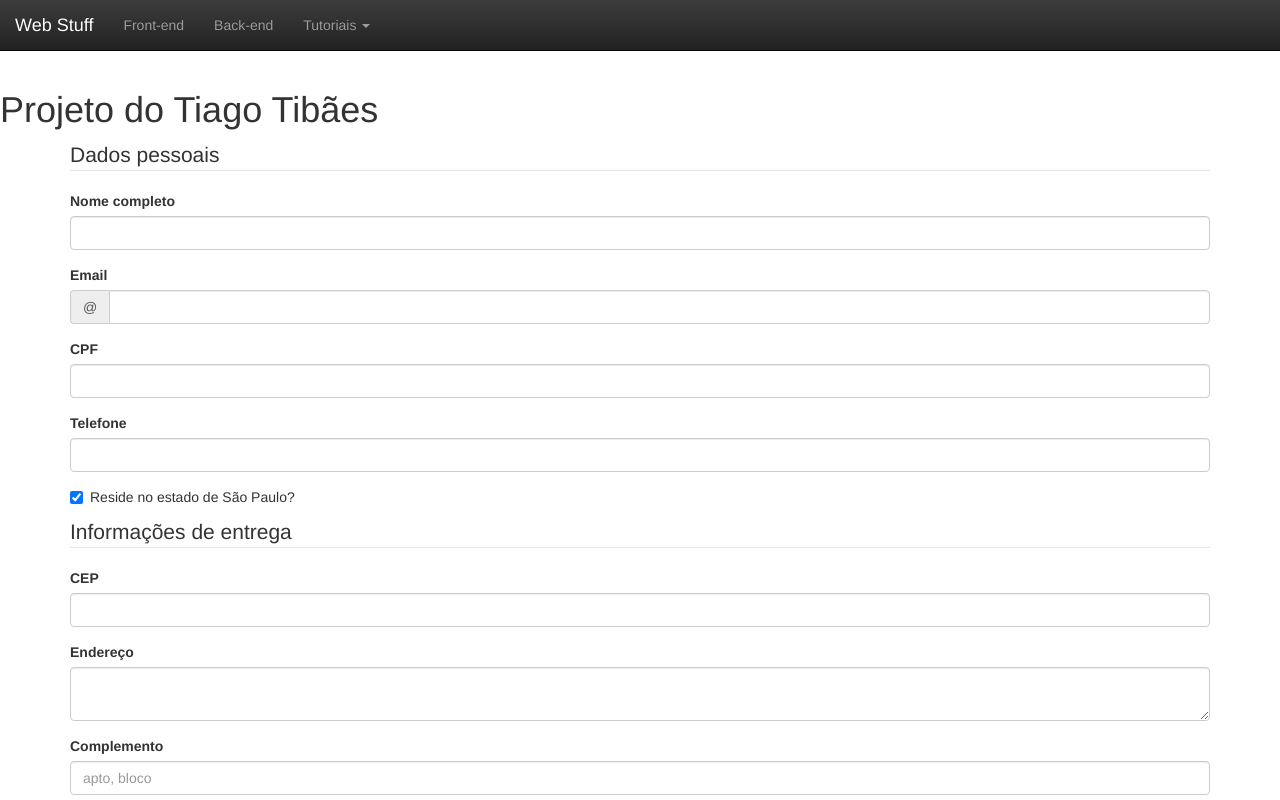
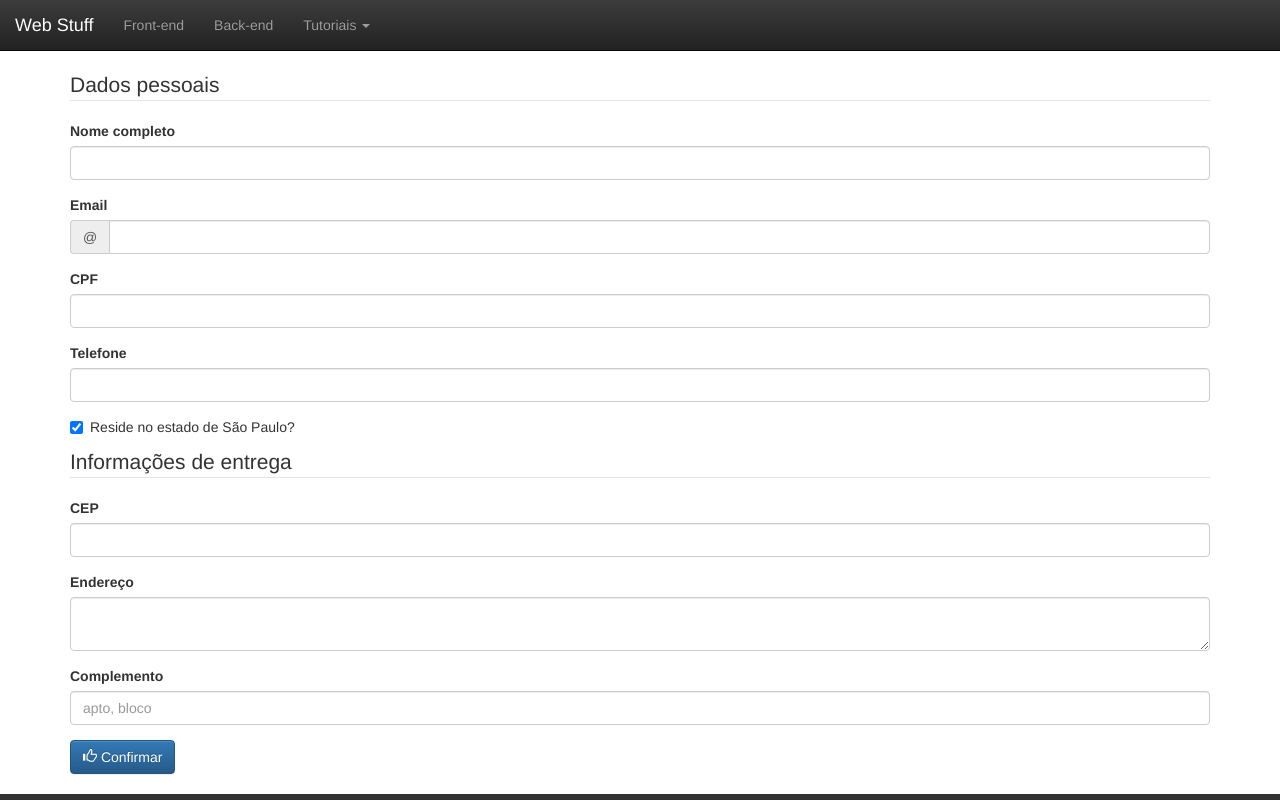
Before and after one commit to webstuff-eti/validando-formul-rio-com-html5, a plain HTML site: page index.html in a window 1280 px wide. Shown: the top 800 px of the page. Drawn offline with Linux system fonts and the light colour scheme.

Commit message:
Excluindo tag h1

```diff
--- a/index.html
+++ b/index.html
@@ -27,8 +27,6 @@
 	</style>
 </head>
 <body>
-        <h1>Projeto do Tiago Tibães </h1>
-
         <header>
 		<nav class="navbar navbar-fixed-top navbar-inverse">
 			<div class="navbar-header">
```
